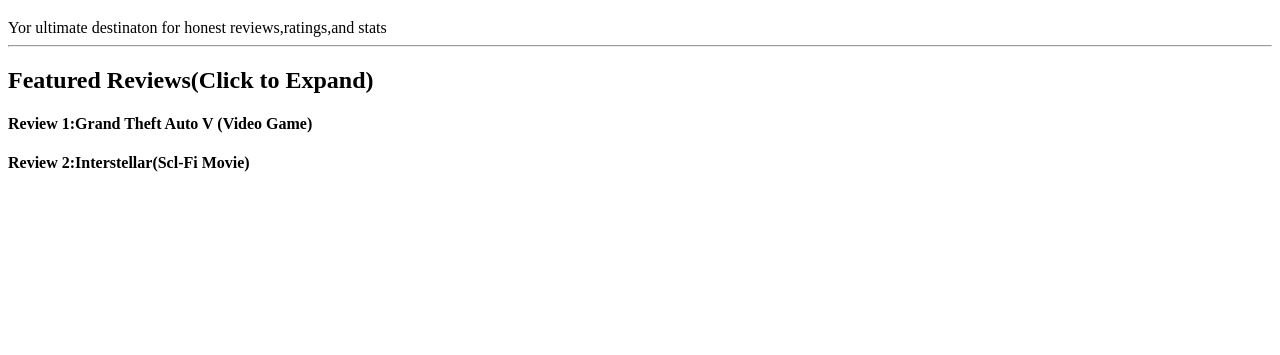
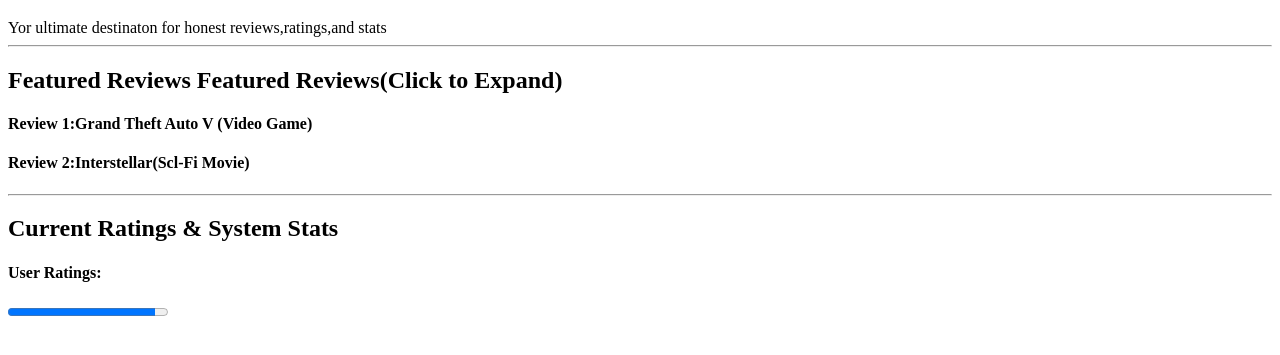
Before and after one commit to senupama-manu/Inclass-Assigment, a plain HTML site: page index.html in a window 1280 px wide. Shown: the part 61-416 px from the top of the page. Drawn offline with Linux system fonts and the light colour scheme.

Commit message:
add progress

```diff
--- a/index.html
+++ b/index.html
@@ -9,9 +9,13 @@
     <h1> Epic Media:Movies & Games Arena</h1>
     Yor ultimate destinaton for honest reviews,ratings,and stats
     <hr>
-    <h2>Featured Reviews(Click to Expand) </h2>
+    <h2>Featured Reviews Featured Reviews(Click to Expand) </h2>
     <h4> Review 1:Grand Theft Auto V (Video Game)</h4>
     <h4> Review 2:Interstellar(Scl-Fi Movie)</h4>
+    <hr>
+    <h2> Current Ratings & System Stats</h2>
+    <h4> User Ratings:</h4>
+    <progress value="9.2" max="10"> 90%</progress>
 
 </body>
 </html>
```
